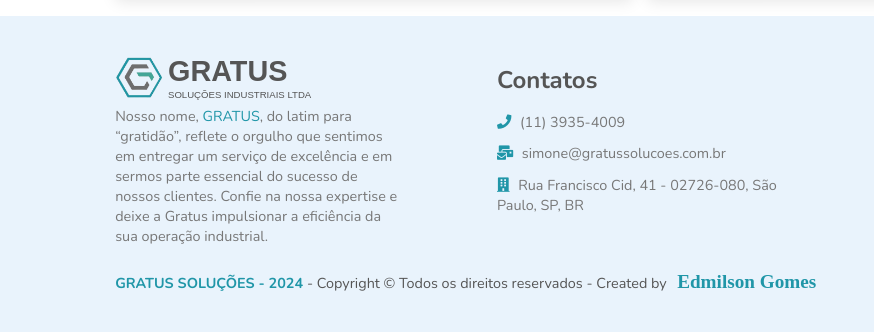
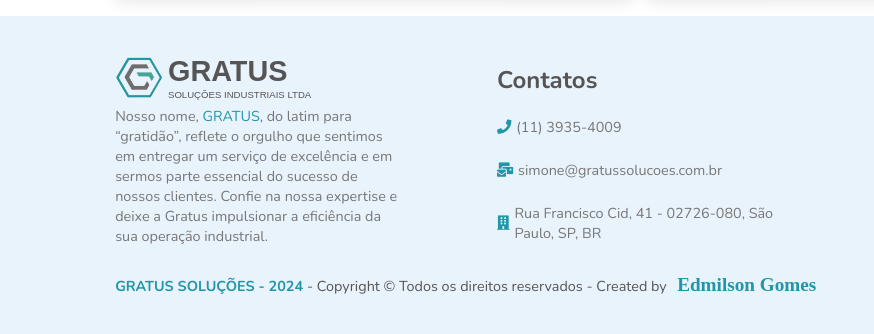
Before and after one commit to edmilsondmx/site_gratus, a plain HTML site: page index.html in a window 1280 px wide. Shown: the part 4614-4948 px from the top of the page, 0-874 px from the left. Drawn offline with nearby package versions, Linux system fonts and the light colour scheme; a web font is replaced by a local one.

Commit message:
fix: Ajusta footer

```diff
--- a/css/style.css
+++ b/css/style.css
@@ -784,7 +784,7 @@ section{
     text-transform: uppercase;
 }
 
-.footer .box-container .box p{
+.footer .box-container .box .info{
     display: block;
     font-size: 1.5rem;
     padding: 1rem 0;
@@ -816,12 +816,20 @@ section{
     color: var(--light-color);
 }
 
+.footer .box-container .box .info {
+    display: flex;
+    font-size: 1.5rem;
+    padding: 0.6rem 0;
+    color: var(--light-color);
+    align-items: center;
+}
+
 .footer .box-container .box a i{
     padding-right: .5rem;
     color: var(--main-color);
 }
 
-.footer .box-container .box p i {
+.footer .box-container .box .info i {
     padding-right: .5rem;
     color: var(--main-color);
 }
@@ -1224,7 +1232,7 @@ section{
     }
 
     .services .box-container .box img{
-        height: 140px;
+        max-height: 140px;
     }
 
     .products{
@@ -1272,4 +1280,8 @@ section{
         gap: 0rem;
     }
 
+    .footer .box-container .box .info {
+        gap: 0.5rem;
+    }
+
 }
--- a/index.html
+++ b/index.html
@@ -519,12 +519,20 @@
 
         <div class="box">
           <h3>Contatos</h3>
-          <p><i class="fas fa-phone"></i> (11) 3935-4009</p>
-          <p><i class="fas fa-mail-bulk"></i> simone@gratussolucoes.com.br</p>
-          <p>
-            <i class="fas fa-building"></i> Rua Francisco Cid, 41 - 02726-080,
-            São Paulo, SP, BR
-          </p>
+          <div class="info">
+            <i class="fas fa-phone"></i>
+            <p>(11) 3935-4009</p>
+          </div>
+
+          <div class="info">
+            <i class="fas fa-mail-bulk"></i>
+            <p>simone@gratussolucoes.com.br</p>
+          </div>
+
+          <div class="info">
+            <i class="fas fa-building"></i>
+            <p>Rua Francisco Cid, 41 - 02726-080, São Paulo, SP, BR</p>
+          </div>
         </div>
 
         <div class="box">
```
